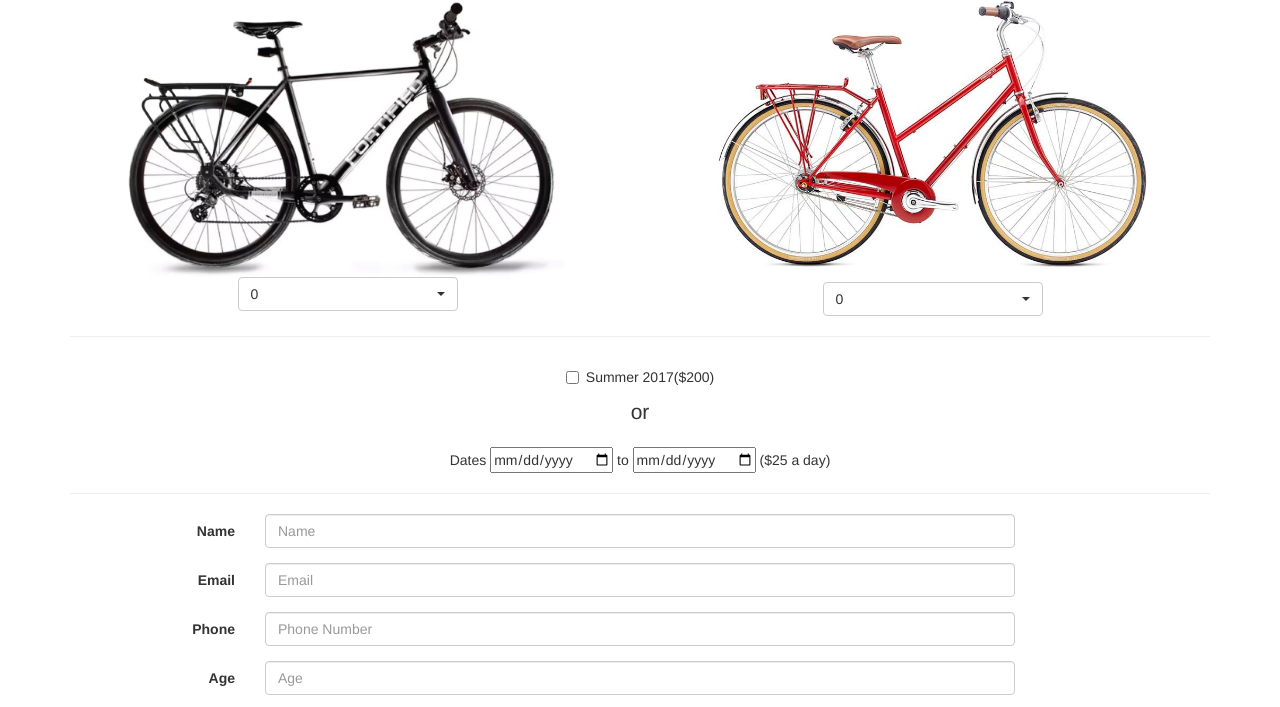
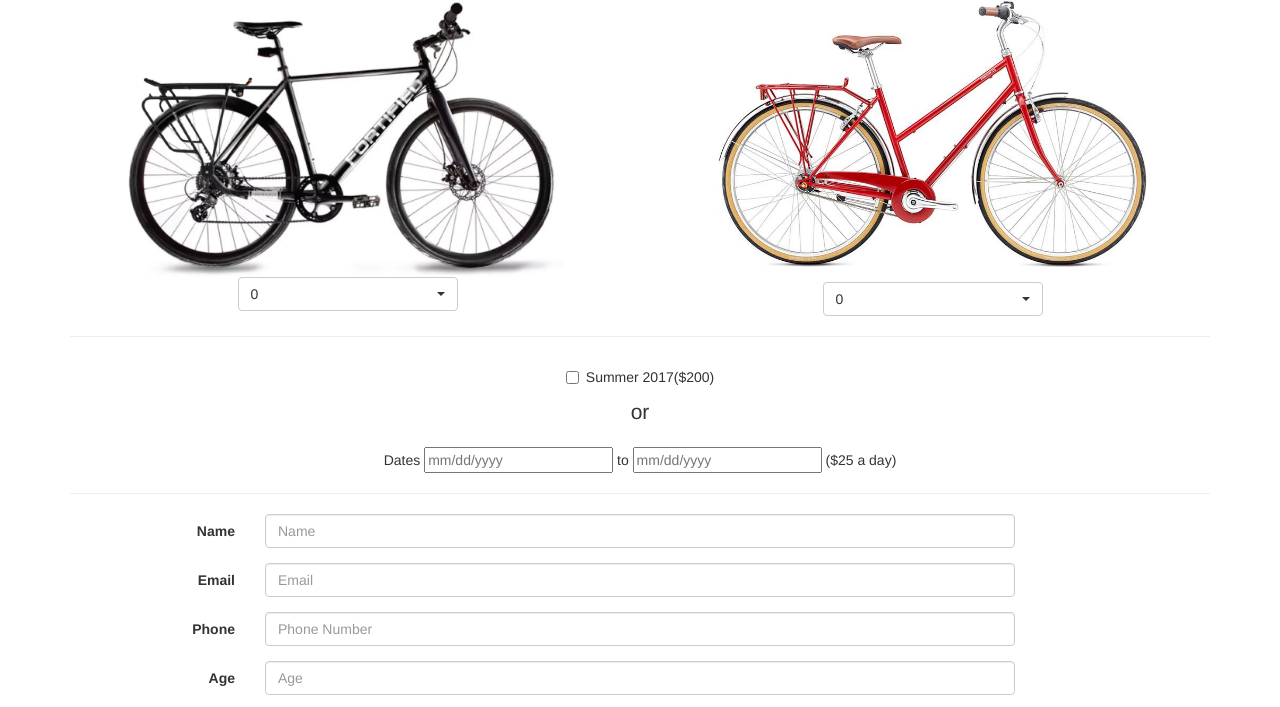
Before and after one commit to Ilikeyourboots/zagsterbikelabs, a website: page index.html in a window 1280 px wide. Shown: the part 375-1082 px from the top of the page. Drawn offline with nearby package versions, Linux system fonts and the light colour scheme.

Commit message:
changed date type to text

```diff
--- a/index.html
+++ b/index.html
@@ -102,7 +102,7 @@
                     <p class="lead">or</p>
                 </div>
                 <div class ="row">
-                    Dates <input id="dateStart" type="date"> to <input id="dateEnd" type="date"> ($25 a day)
+                    Dates <input id="dateStart" type="text" placeholder="mm/dd/yyyy"> to <input id="dateEnd" type="text" placeholder="mm/dd/yyyy"> ($25 a day)
                 </div>
                 <hr>
                 <form class="form-horizontal top-buffer">
```
